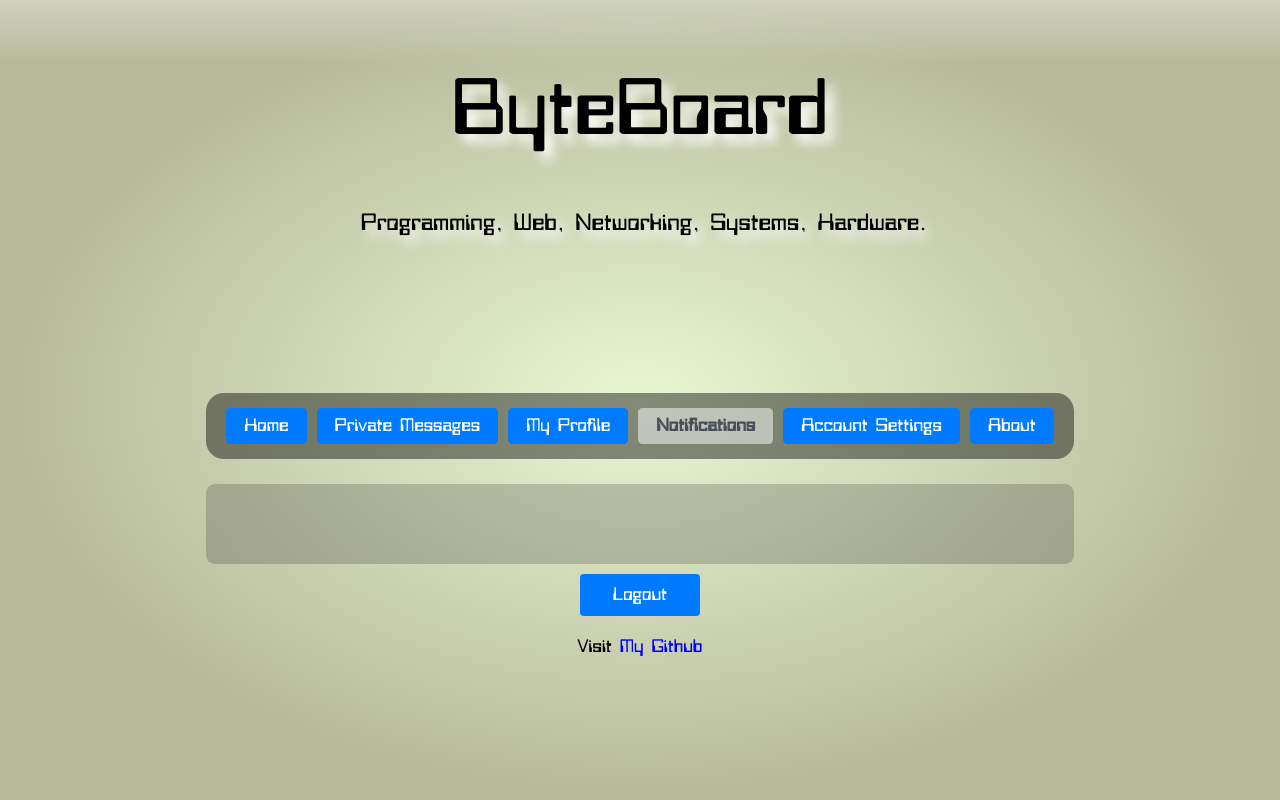
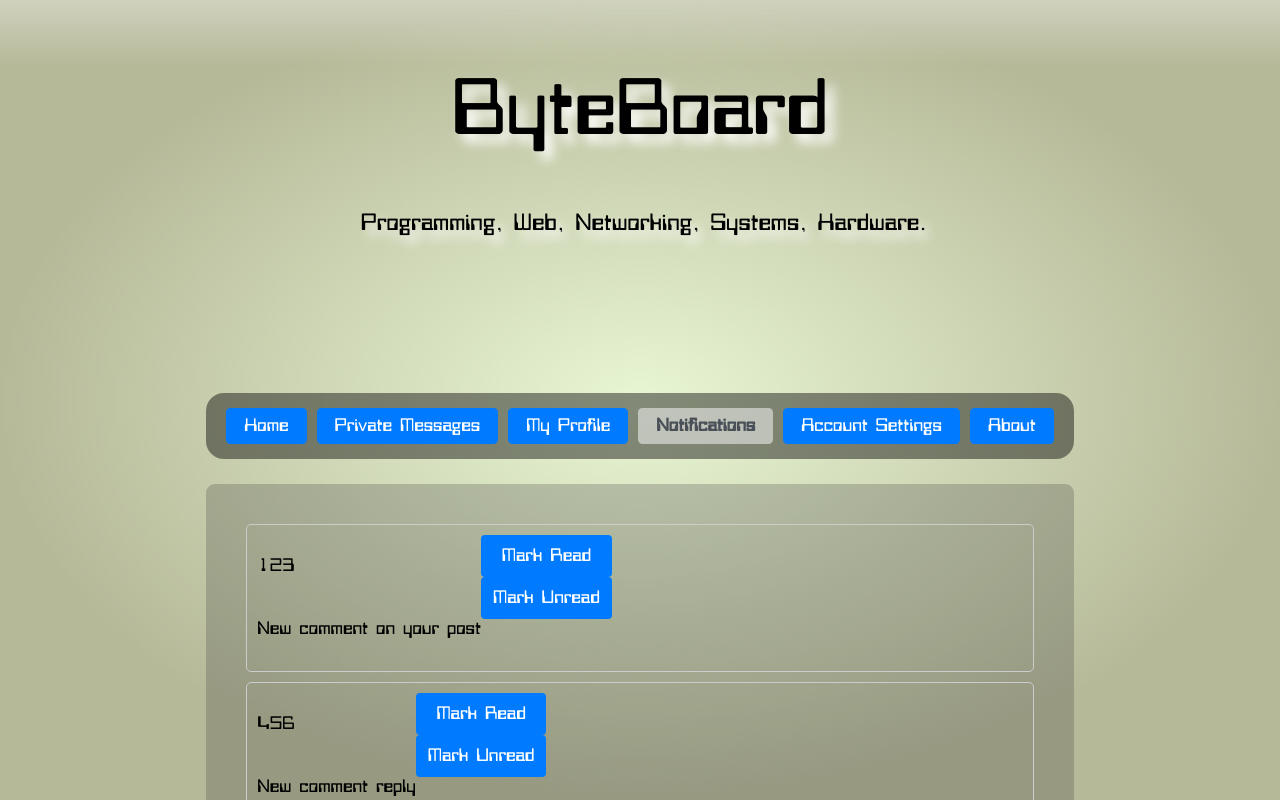
Before and after one commit to justmedusty/byteboard-web-client, a SvelteKit app: page /homepage in a window 1280 px wide. Both pictures are taken after a click on the button "Notifications". Shown: the top 800 px of the page. Built offline with nearby package versions, Linux system fonts and the light colour scheme; no server answers.

Commit message:
added new enum for what will be user post fetcher, added shitty notif page to get the ball rolling

```diff
--- /dev/null
+++ b/src/components/Notifications.svelte
@@ -0,0 +1,48 @@
+<script>
+    const notifications = [
+        { id: 1, type: 1, postId: 123, message: "New comment on your post" },
+        { id: 2, type: 2, postId: 456, message: "New comment reply " }
+
+    ];
+</script>
+
+<style>
+    .notification {
+        margin-bottom: 10px;
+        padding: 10px;
+        border: 1px solid #ccc;
+        border-radius: 5px;
+        display: flex;
+        flex-direction: row;
+    }
+
+    .notification a {
+        text-decoration: none;
+        color: blue;
+    }
+    .sub{
+        display: flex;
+        flex-direction: column;
+    }
+
+    .sub2{
+        display: flex;
+        flex-direction: column;
+    }
+</style>
+
+<div>
+    {#each notifications as notification}
+        <div class="notification">
+            <div class="sub">
+                <p>{notification.postId}</p>
+                <p>{notification.message}</p>
+            </div>
+            <div class="sub2">
+                <button class="read">Mark Read</button>
+                <button class="read">Mark Unread</button>
+            </div>
+
+        </div>
+    {/each}
+</div>
--- a/src/components/PostsFeed.svelte
+++ b/src/components/PostsFeed.svelte
@@ -38,7 +38,7 @@
     async function fetchPosts() {
         const term = $searchTerm;
         try {
-            const response = await fetch(URI.SEARCH_POSTS + `?search=${term}`);
+            const response = await fetch(URI.SEARCH_POSTS_FROM_USER + `?search=${term}`);
             if (!response.ok) {
                 alert("not okay")
             }
--- a/src/components/ProfileViewer.svelte
+++ b/src/components/ProfileViewer.svelte
@@ -79,6 +79,7 @@
         align-items: center; /* Vertically center */
         flex-direction: row;
         border-bottom: 1px solid #ccc;
+        text-align: center;
     }
 
 </style>
--- a/src/enums/enums.js
+++ b/src/enums/enums.js
@@ -40,6 +40,7 @@ URI.LIKE_POST = URI.BASE_URL + URI.BASE_URI + "/posts/like/";
 URI.DISLIKE_POST = URI.BASE_URL + URI.BASE_URI + "/posts/dislike/";
 URI.GET_ALL_POSTS = URI.BASE_URL + URI.BASE_URI + "/posts/posts/";
 URI.GET_POSTS_BY_TOPIC = URI.BASE_URL + URI.BASE_URI + "/posts/topic/";
+URI.GET_POSTS_BY_USER = URI.BASE_URL + URI.BASE_URI + "/postsfromuser/";
 URI.SEARCH_POSTS = URI.BASE_URL + URI.BASE_URI + "/posts/search";
 URI.GET_POSTS_LIKE_OR_DISLIKED_BY_ME = URI.BASE_URL + URI.BASE_URI + "/posts/interacted/";
 
--- a/src/routes/homepage/+page.svelte
+++ b/src/routes/homepage/+page.svelte
@@ -5,6 +5,7 @@
     import PostsFeed from "../../components/PostsFeed.svelte";
     import ProfileViewer from "../../components/ProfileViewer.svelte";
     import About from "../../components/About.svelte";
+    import Notifications from "../../components/Notifications.svelte";
 
 
     function handleLogout() {
@@ -31,7 +32,7 @@
         {
             label: "Notifications",
             value: 4,
-            component: ""
+            component: Notifications
         },
         {
             label: "Account Settings",
```
